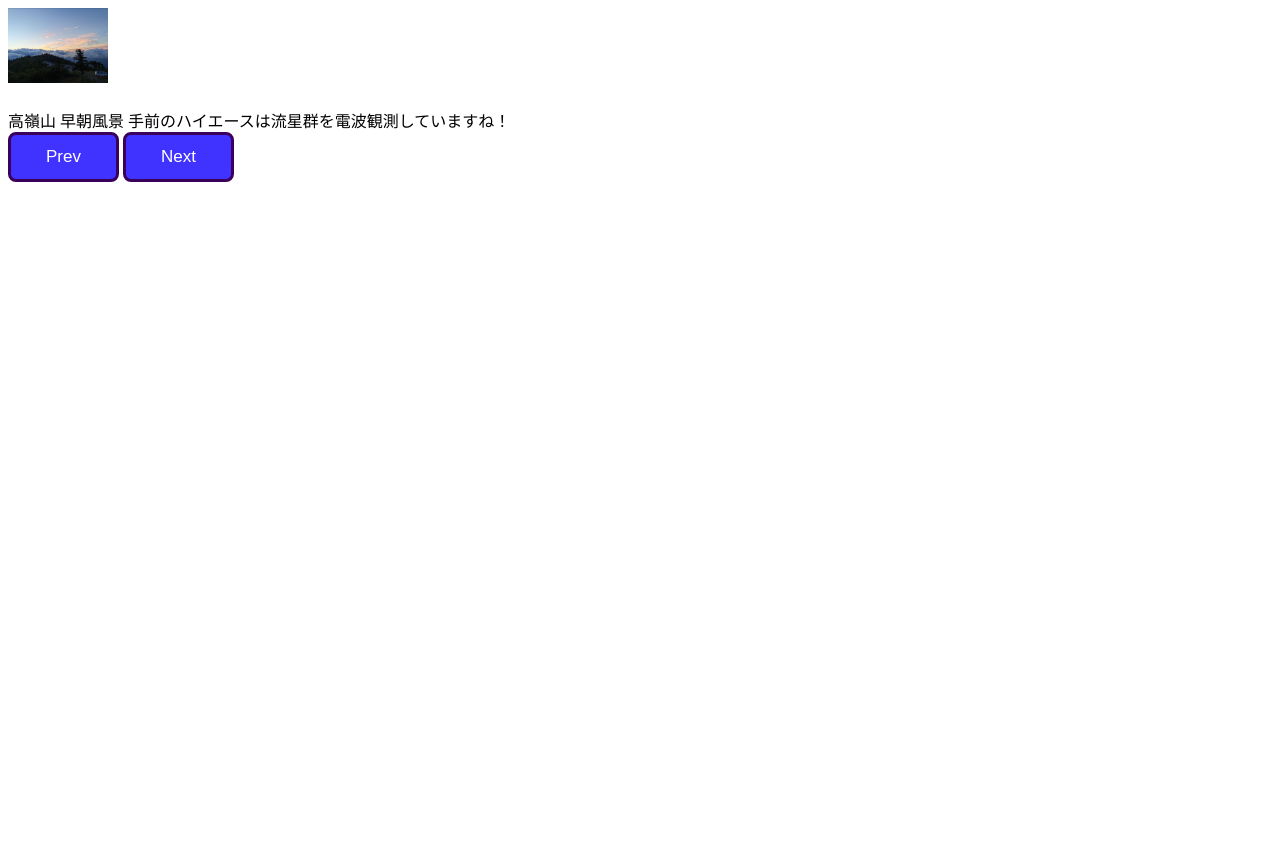
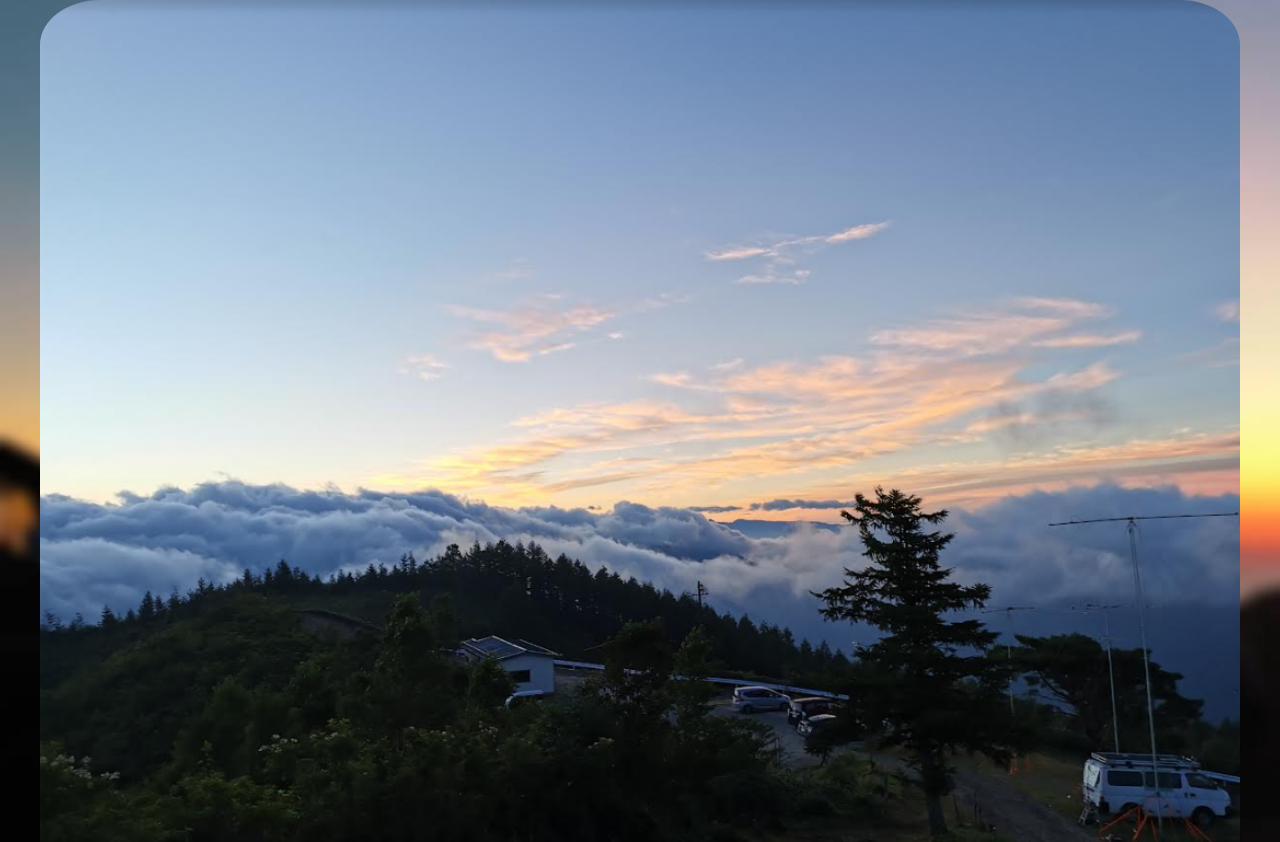
Before and after one commit to jiyunya-nagata/jiyunya-nagata.github.io, a plain HTML site: page intro/intro.html in a window 1280 px wide. Shown: the top 842 px of the page. Before the commit the page ends 800 px from the top, so only its background shows below. Drawn offline with Linux system fonts and the light colour scheme.

Commit message:
Update styles.css

```diff
--- a/intro/styles.css
+++ b/intro/styles.css
@@ -1,6 +1,29 @@
+body {
+  display: flex;
+  justify-content: center;
+  align-items: center;
+  min-height: 100vh;
+  margin: 0;
+  background-color: #f3f3f3;
+}
+
+.container {
+  display: flex;
+  flex-direction: column;
+  align-items: center;
+  width: 1200px;
+}
+
+#text-below-slideshow {
+  color: white;
+  text-align: center;
+  margin-top: 20px;
+  padding-top: 1px;
+}
+
 .slideshow {
-  width: 100px;
-  height: 100px;
+  width: 1200px;
+  height: 910px;
   position: relative;
   overflow: hidden;
 }
@@ -13,6 +36,9 @@
   left: 0;
   opacity: 0;
   transition: opacity 0.5s ease-in-out;
+    /* 画像のふちを丸くぼかす */
+    border-radius: 5%;
+    margin-bottom: 1px;
 }
 
 .slideshow img.active {
@@ -167,3 +193,37 @@ button:hover .star-6 {
 .fil0 {
   fill: #ffe100
 }
+
+.button-container {
+  position: relative;
+  width: 100%;
+  display: flex;
+  justify-content: center;
+  margin-top: 20px;
+}
+
+button {
+  position: relative;
+  margin: 0 10px;
+}
+
+body {
+  background-image: url("images/background.jpg");
+  background-size: cover;
+  background-repeat: no-repeat;
+  background-position: center;
+}
+
+.div-buttons {
+  display: flex;
+  justify-content: flex-end;
+  width: 100%;
+}
+
+.div-buttons button:first-child {
+  margin-right: auto;
+}
+
+#text-below-slideshow {
+  font-size: 30px;
+}
```
